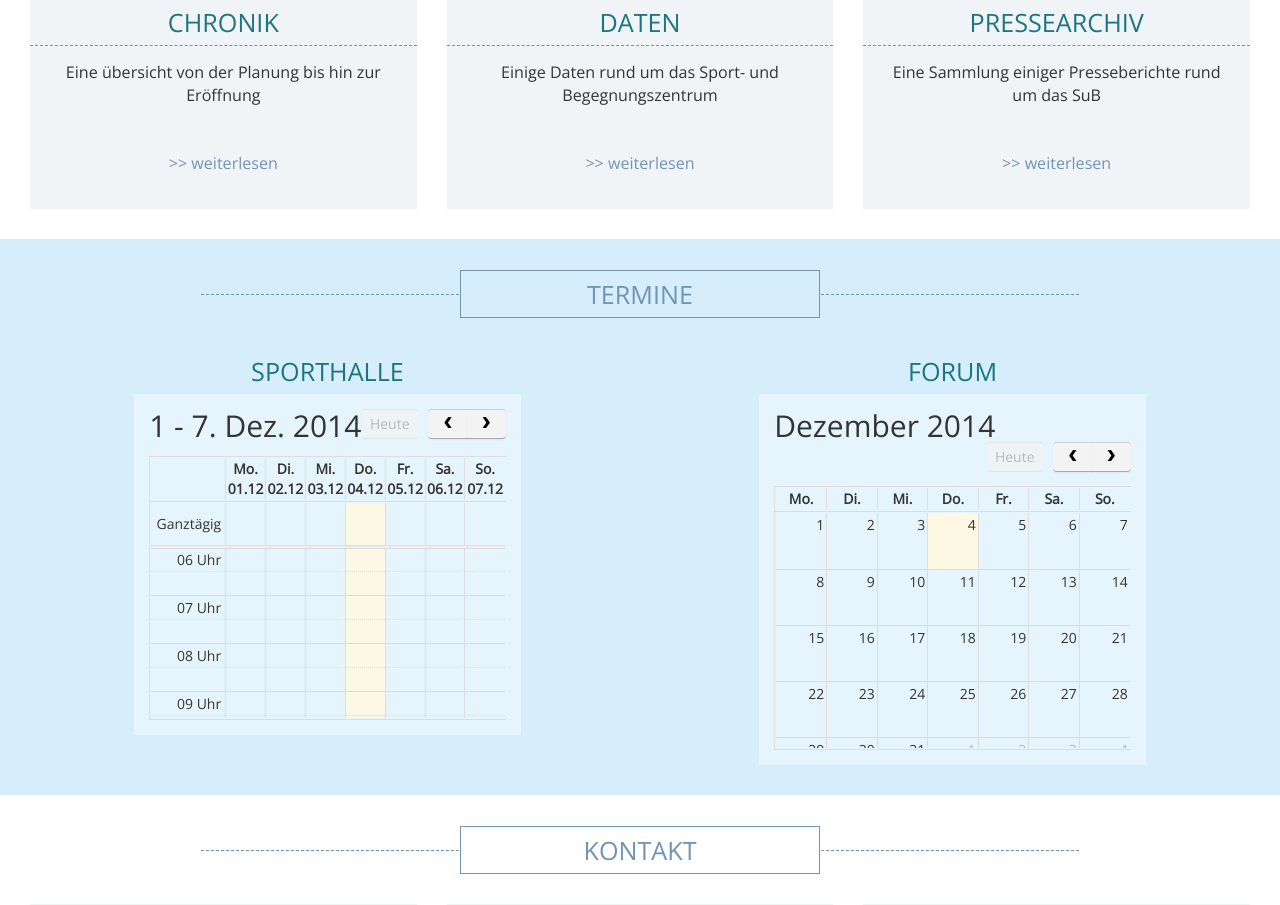
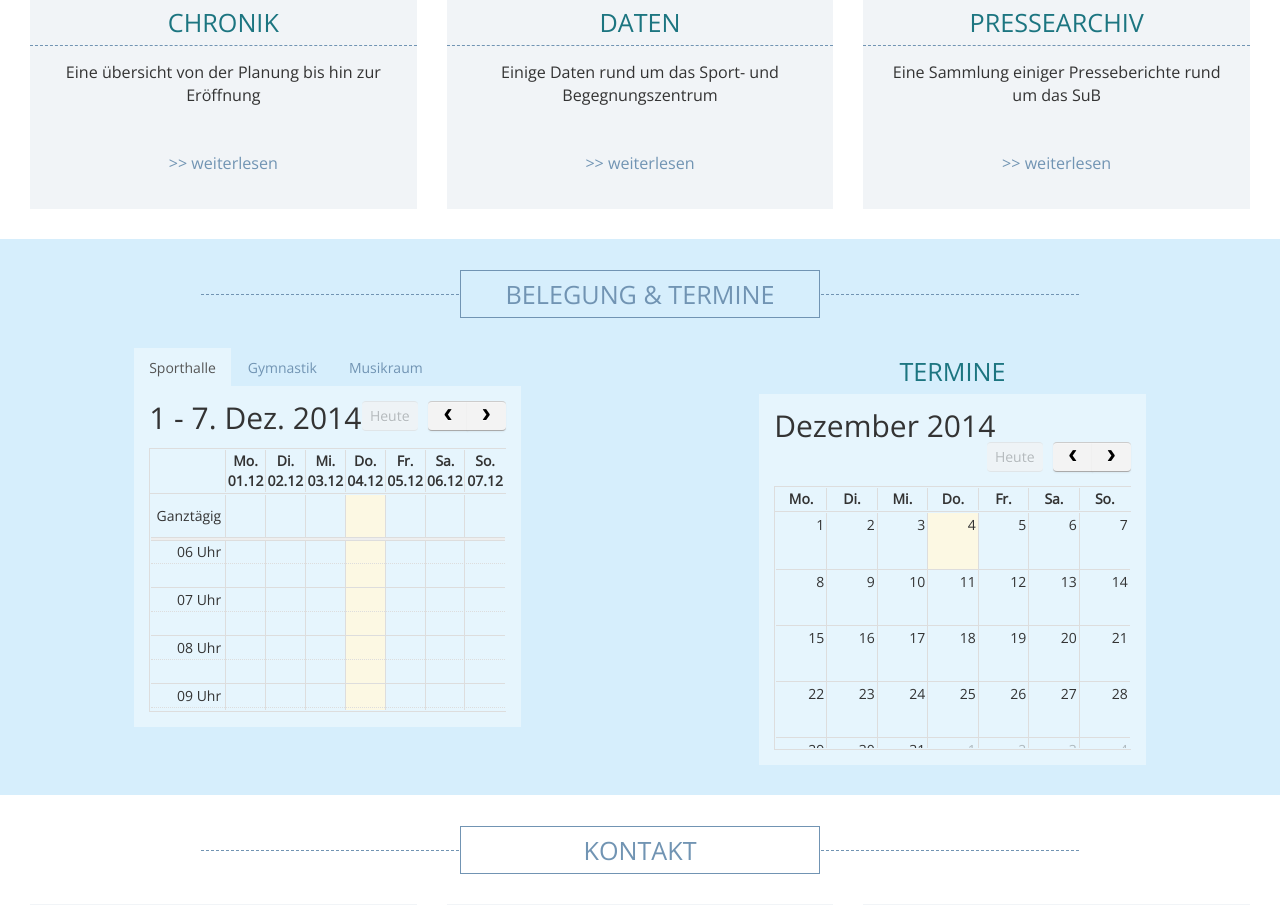
Before and after one commit to otauk/sub-westenholz.de, a PHP site: page / in a window 1280 px wide. Shown: the part 453-1358 px from the top of the page. Run offline with PHP 8.4, Linux system fonts and the light colour scheme; data that the repository does not hold is empty; some libraries are stand-ins or nearby versions.

Commit message:
Kalender überarbeitet

```diff
--- a/css/custom.css
+++ b/css/custom.css
@@ -250,6 +250,33 @@ background-size: cover;
 
 .subnavi a:hover {
 	border-bottom: rgb(28,117,128);
+}
+
+
+.nav-tabs  {
+	border-bottom: none;
+}
+
+.nav-tabs>li {
+	margin-bottom: -2px;
+}
+
+.nav-tabs>li>a {
+	border-radius: 0;
+}
+
+.nav-tabs>li>a {
+	border: none;
+}
+
+.nav-tabs>li.active>a, .nav-tabs>li.active>a:hover, .nav-tabs>li.active>a:focus {
+	cursor: default;
+	background-color:#e6f5fd;
+	border:none;
+}
+
+.nav>li>a:hover, .nav>li>a:focus {
+	background-color: #e6f5fd;
 }
 
 
--- a/index.php
+++ b/index.php
@@ -85,7 +85,7 @@ TERMINE
 							<div class="headline-dashed z-0"></div>
 						</div>
 						<div class="col-sm-4 col-sm-offset-4 col-xs-6 col-xs-offset-3 z-50">
-							<div class="headline headline-h1 color-pastel-dark-background">termine</div>
+							<div class="headline headline-h1 color-pastel-dark-background">Belegung & Termine</div>
 						</div>
 					</div>
 				</div>
@@ -93,14 +93,26 @@ TERMINE
 					<div class="row">
 						<div class="col-lg-1"></div>
 						<div class="col-lg-4">
-							 <div class="headline headline-h2 text-center color-bright">Sporthalle</div>
+						 	<ul class="nav nav-tabs">
+						 		<li role="presentation" class="active">
+						 			<a class="btn_sporthalle">Sporthalle</a>
+						 		</li>
+						 		<li role="presentation">
+						 			<a class="btn_gymnastik">Gymnastik</a>
+						 		</li>
+						 		<li role="presentation">
+						 			<a class="btn_musikraum">Musikraum</a>
+						 		</li>
+						 	</ul>
 							 <div class="padding-15  color-pastel-light-background h25">
-								<div id='calendar_sporthalle'></div>
+								<div id='calendar_sporthalle' class="cal_sporthalle"></div>
+								<div class="cal_gymnastik">KALENDER Gymnastik</div>
+								<div class="cal_musikraum">KALENDER Musikraum</div>
 							 </div>
 						</div>
 						<div class="col-lg-2"></div>
 						<div class="col-lg-4">
-							<div class="headline headline-h2 text-center color-bright">Forum</div>
+							<div class="headline headline-h2 text-center color-bright">Termine</div>
 							<div class="padding-15  color-pastel-light-background h25">
 								<div id='calendar_forum'></div>
 							</div>
@@ -187,6 +199,31 @@ KONTAKT
 include ("footer.php");
 include("inc/calender_script.php");
 ?>
+<script>
+
+$(document).ready(function(){
+$(".cal_gymnastik").hide();
+$(".cal_musikraum").hide();
+	// Kalender Gymnastik
+	$(".btn_gymnastik").click(function(){
+    	$(".cal_gymnastik").show();
+		$(".cal_sporthalle").hide();
+		$(".cal_musikraum").hide();
+	});
+	$(".btn_musikraum").click(function(){
+    	$(".cal_musikraum").show();
+    	$(".cal_gymnastik").hide();
+		$(".cal_sporthalle").hide();
+	});
+	$(".btn_sporthalle").click(function(){
+    	$(".cal_sporthalle").show();
+		$(".cal_gymnastik").hide();
+		$(".cal_musikraum").hide();
+	});
+
+});
+</script>
+
 <!--
 ++++++++++++++++++++
 END PAGE
```
